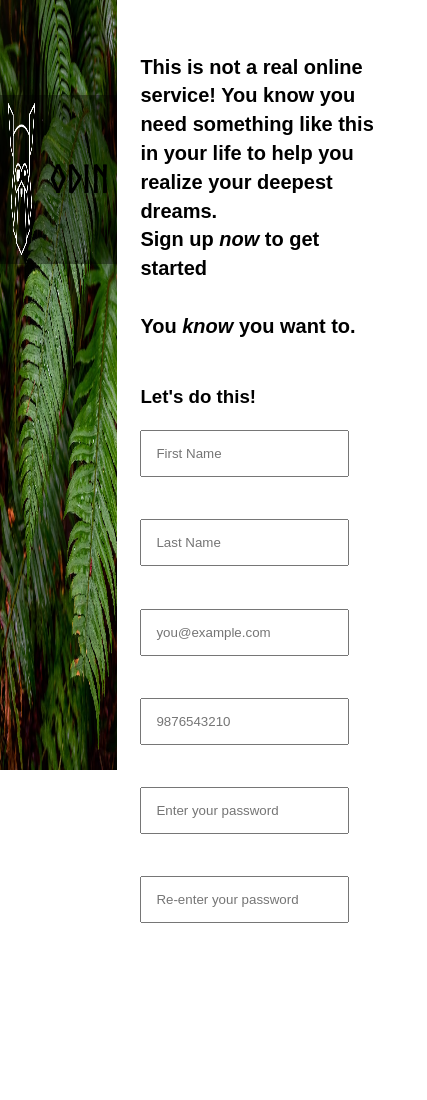
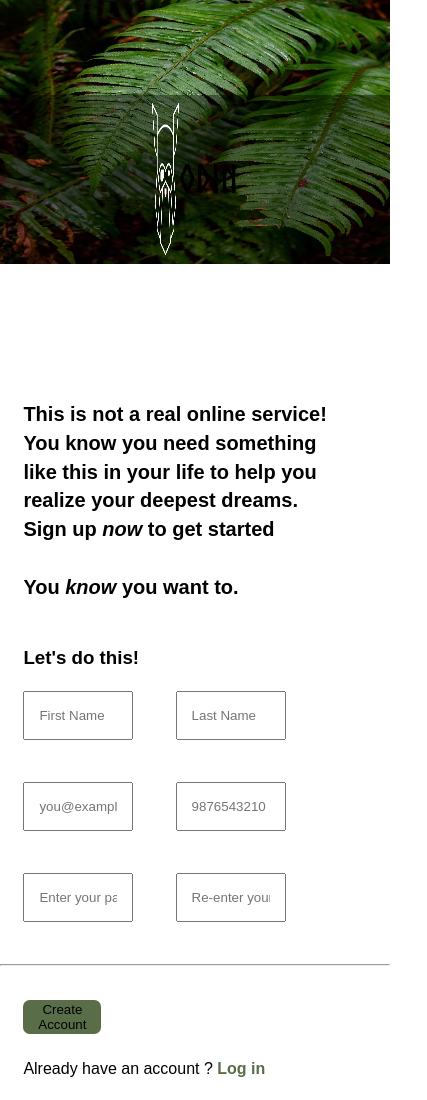
Before and after one commit to charithmaddoju/Sign-up, a plain HTML site: page index.html in a window 390 px wide. Shown: the part 74-1174 px from the top of the page, 427 px wide, since content can reach past the window. Before the commit the page ends 997 px from the top, so only its background shows below. Drawn offline with Linux system fonts and the light colour scheme.

Commit message:
Responsive html and css

```diff
--- a/index.html
+++ b/index.html
@@ -36,8 +36,14 @@
                     <input type="text" maxlength="10" placeholder="9876543210">
                     <input type="password" class="pass" placeholder="Enter your password">
                     <input type="password" class="repass" placeholder="Re-enter your password">
+
                 </div>
+                <hr>
 
+                <div class="submit-section">
+                    <button type="submit">Create Account</button>
+                    <p>Already have an account ?<b class="log-in"> Log in</b></p>
+                </div>
             </form>
         </div>
     </div>
--- a/style.css
+++ b/style.css
@@ -25,13 +25,6 @@ body{
     height: 100vh;
 }
 
-/* @media screen and (width < 700px) {
-    .image{
-        width: 100vw;
-        height: 40vh;
-    }
-} */
-
 .logo-header{
     display: flex;
     justify-content: space-around;
@@ -44,14 +37,37 @@ body{
 }
 
 .logo-image{
-     width: 7vw;
-    height: 18vh;
+    width: 7vw;
+   height: 18vh;
 }
 
 .logo-name{
-    font-family: "CustomFont";
-    font-size: 10vw;
+   font-family: "CustomFont";
+   font-size: 10vw;
 }
+
+@media screen and (width < 700px) {
+    .image{
+        width: 100vw;
+        height: 40vh;
+    }
+    .page{
+        display: flex;
+        flex-direction: column;
+    }
+    .logo-header{
+        display: flex;
+        justify-content: center;
+        align-items: center;
+        width: 100vw;
+        height: 20vh;
+        position: absolute;
+
+    }
+}
+
+
+
 
 .form{
     margin-top: 5vh;
@@ -67,10 +83,31 @@ body{
     flex-direction: row;
     flex-wrap: wrap;
     margin-left: 6vw;
-    margin-right: 20vw;
+    margin-right: 5vw;
+    margin-bottom: 5vh;
     gap: 5vh;
 }
 
 input{
     padding: 14px;
+    width: 20vw;
+    height: 2vh;
+    min-width: 10vw;
+    min-height: 2vh;
 }
+.submit-section{
+    margin-left: 6vw;
+    margin-top: 4vh;
+}
+
+button{
+    background-color: #596D48;
+    width: 20vw;
+    height: 4vh;
+    border: none;
+    border-radius: 0.5em;
+}
+
+.log-in{
+    color: #596D48;
+}
```
